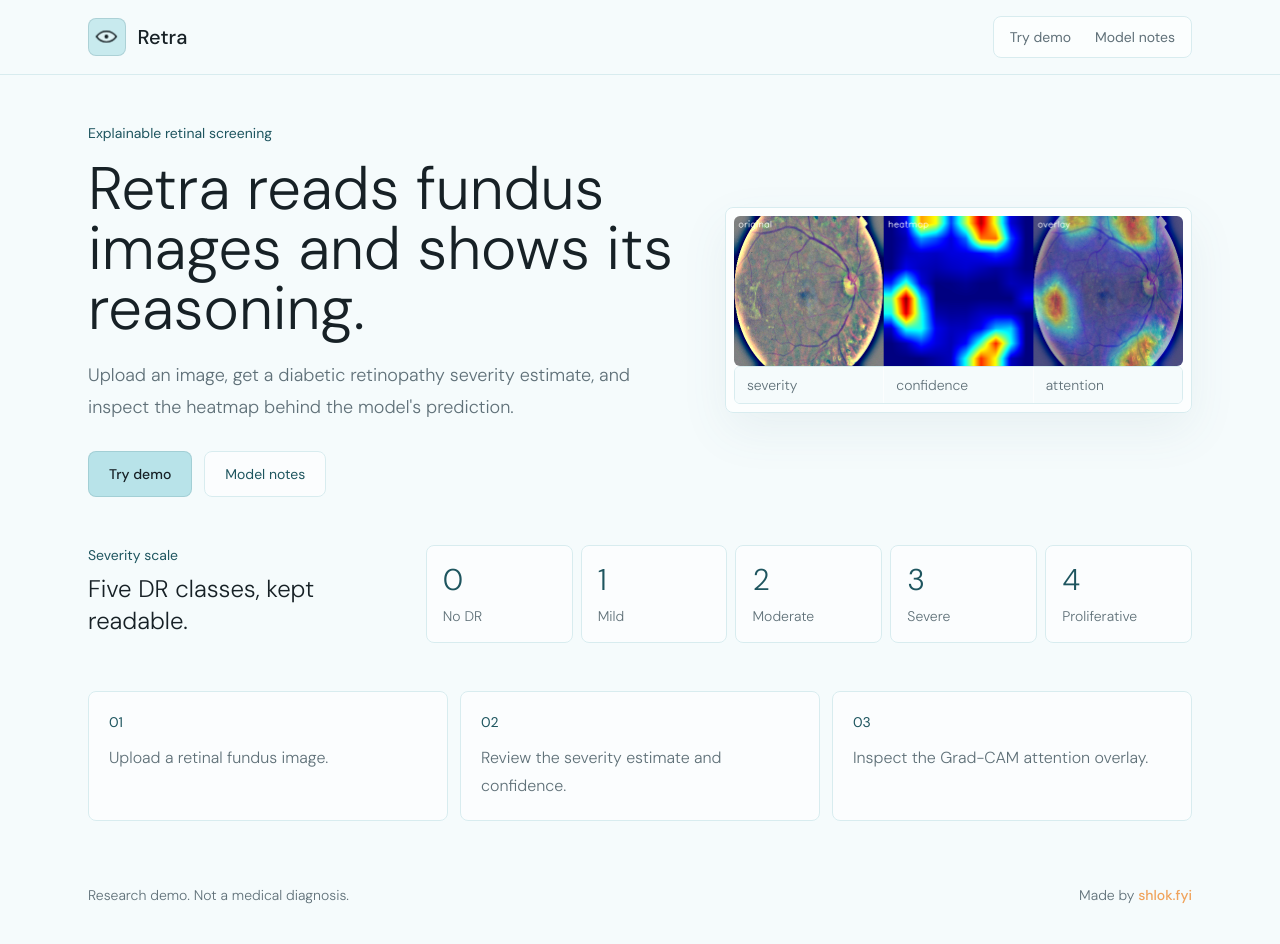
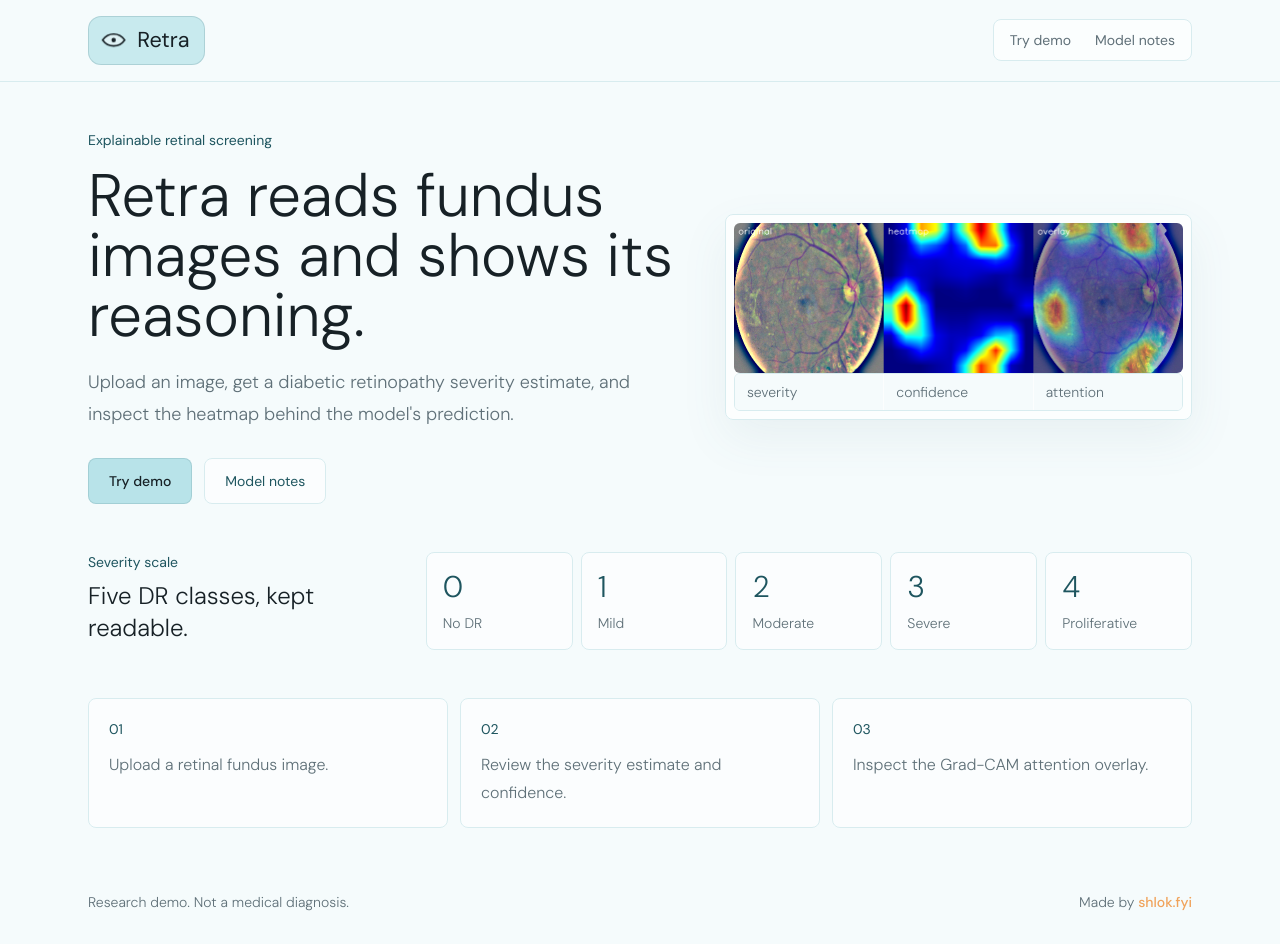
Before and after one commit to shlokrj/retra, a Next.js app in the folder frontend/: page / in a window 1280 px wide. Built offline with nearby package versions, Linux system fonts and the light colour scheme.

Commit message:
made the brand mark one piece

```diff
--- /dev/null
+++ b/frontend/app/components/brand-mark.tsx
@@ -0,0 +1,48 @@
+"use client";
+
+import Link from "next/link";
+import { usePathname, useRouter } from "next/navigation";
+import type { MouseEvent } from "react";
+import { useState } from "react";
+
+export function BrandMark() {
+  const pathname = usePathname();
+  const router = useRouter();
+  const [blinkId, setBlinkId] = useState(0);
+
+  function onClick(event: MouseEvent<HTMLAnchorElement>) {
+    event.preventDefault();
+    setBlinkId((id) => id + 1);
+
+    if (pathname !== "/") {
+      window.setTimeout(() => router.push("/"), 180);
+    }
+  }
+
+  return (
+    <Link
+      href="/"
+      aria-label="Retra home"
+      className="brand-mark"
+      onClick={onClick}
+    >
+      <svg
+        key={blinkId}
+        aria-hidden="true"
+        className={
+          blinkId > 0 ? "brand-mark-eye eye-mark-click-blink" : "brand-mark-eye"
+        }
+        viewBox="0 0 64 40"
+      >
+        <g className="eye-mark-eye-group">
+          <path
+            className="eye-mark-outline"
+            d="M4 20C11.5 9.5 21.5 5 32 5s20.5 4.5 28 15c-7.5 10.5-17.5 15-28 15S11.5 30.5 4 20Z"
+          />
+          <circle className="eye-mark-pupil" cx="32" cy="20" r="5.5" />
+        </g>
+      </svg>
+      <span className="brand-mark-text">Retra</span>
+    </Link>
+  );
+}
--- a/frontend/app/components/eye-mark.tsx
+++ /dev/null
@@ -1,33 +0,0 @@
-"use client";
-
-import { useState } from "react";
-
-export function EyeMark() {
-  const [blinkId, setBlinkId] = useState(0);
-
-  return (
-    <button
-      type="button"
-      className="eye-mark"
-      aria-label="Blink Retra eye"
-      onClick={() => setBlinkId((id) => id + 1)}
-    >
-      <svg
-        key={blinkId}
-        aria-hidden="true"
-        className={
-          blinkId > 0 ? "eye-mark-svg eye-mark-click-blink" : "eye-mark-svg"
-        }
-        viewBox="0 0 64 40"
-      >
-        <g className="eye-mark-eye-group">
-          <path
-            className="eye-mark-outline"
-            d="M4 20C11.5 9.5 21.5 5 32 5s20.5 4.5 28 15c-7.5 10.5-17.5 15-28 15S11.5 30.5 4 20Z"
-          />
-          <circle className="eye-mark-pupil" cx="32" cy="20" r="5.5" />
-        </g>
-      </svg>
-    </button>
-  );
-}
--- a/frontend/app/components/site-header.tsx
+++ b/frontend/app/components/site-header.tsx
@@ -2,7 +2,7 @@
 
 import Link from "next/link";
 import { usePathname } from "next/navigation";
-import { EyeMark } from "./eye-mark";
+import { BrandMark } from "./brand-mark";
 
 const navItems = [
   { href: "/analyze", label: "Try demo" },
@@ -18,15 +18,7 @@
         aria-label="Primary"
         className="mx-auto flex max-w-6xl items-center justify-between px-5 py-4 sm:px-6"
       >
-        <div className="flex items-center gap-3">
-          <EyeMark />
-          <Link
-            href="/"
-            className="text-xl font-medium text-[color:var(--ink)] transition hover:text-[color:var(--powder-ink)]"
-          >
-            Retra
-          </Link>
-        </div>
+        <BrandMark />
 
         <div
           className="flex items-center rounded-lg border border-[color:var(--line)] bg-white/55 p-1 text-sm font-normal text-[color:var(--muted)]"
--- a/frontend/app/globals.css
+++ b/frontend/app/globals.css
@@ -175,13 +175,14 @@
   }
 }
 
-.eye-mark {
-  display: grid;
-  width: 2.35rem;
-  height: 2.35rem;
-  place-items: center;
+.brand-mark {
+  display: inline-flex;
+  min-height: 3.05rem;
+  align-items: center;
+  gap: 0.72rem;
+  padding: 0.42rem 0.92rem 0.42rem 0.72rem;
   border: 1px solid rgba(30, 85, 95, 0.16);
-  border-radius: 0.5rem;
+  border-radius: 0.82rem;
   background: rgba(184, 227, 233, 0.72);
   color: var(--ink);
   transition:
@@ -190,21 +191,28 @@
     transform 180ms ease;
 }
 
-.eye-mark:hover {
+.brand-mark:hover {
   border-color: rgba(30, 85, 95, 0.28);
   background: var(--powder-blue);
   transform: translateY(-1px);
 }
 
-.eye-mark:focus-visible {
+.brand-mark:focus-visible {
   outline: 2px solid rgba(240, 163, 91, 0.5);
   outline-offset: 3px;
 }
 
-.eye-mark-svg {
-  width: 1.42rem;
-  height: 0.95rem;
+.brand-mark-eye {
+  width: 1.58rem;
+  height: 1rem;
+  flex: none;
   overflow: visible;
+}
+
+.brand-mark-text {
+  font-size: 1.35rem;
+  font-weight: 400;
+  line-height: 1;
 }
 
 .eye-mark-eye-group {
```
